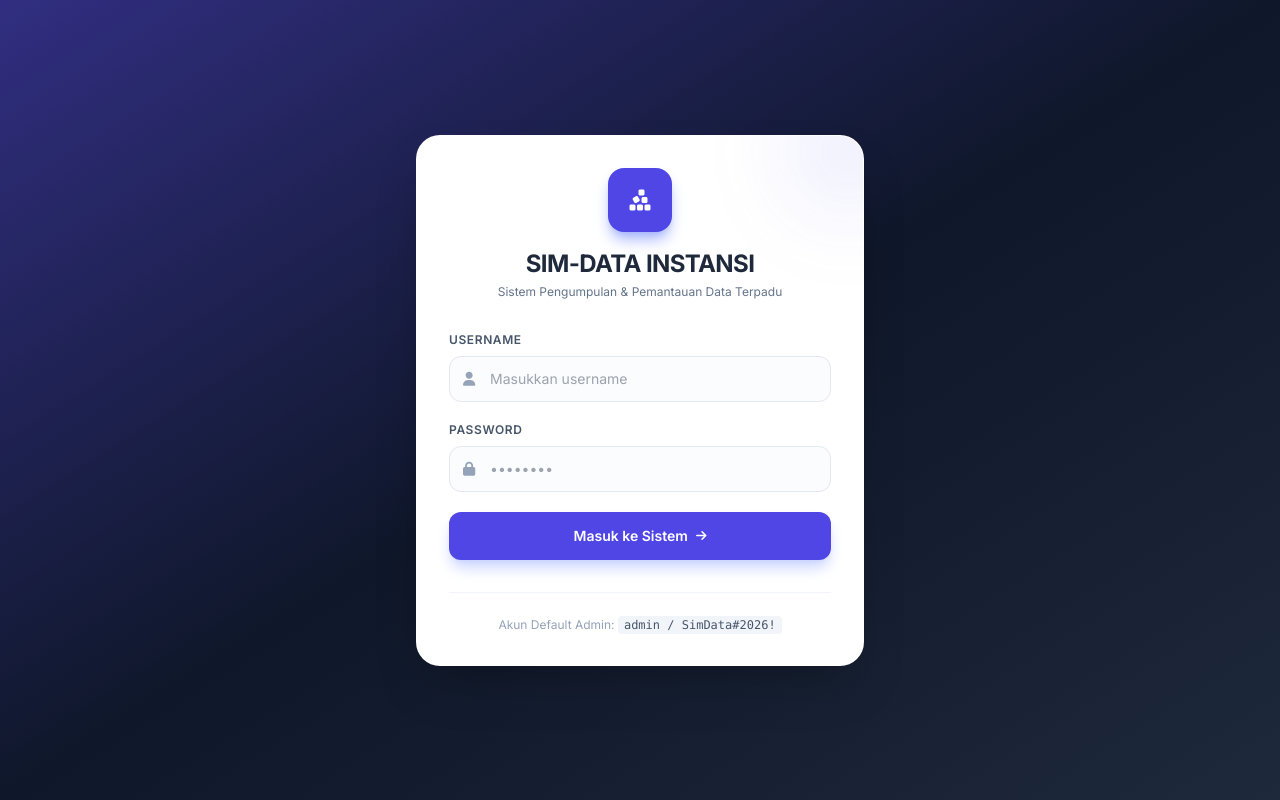
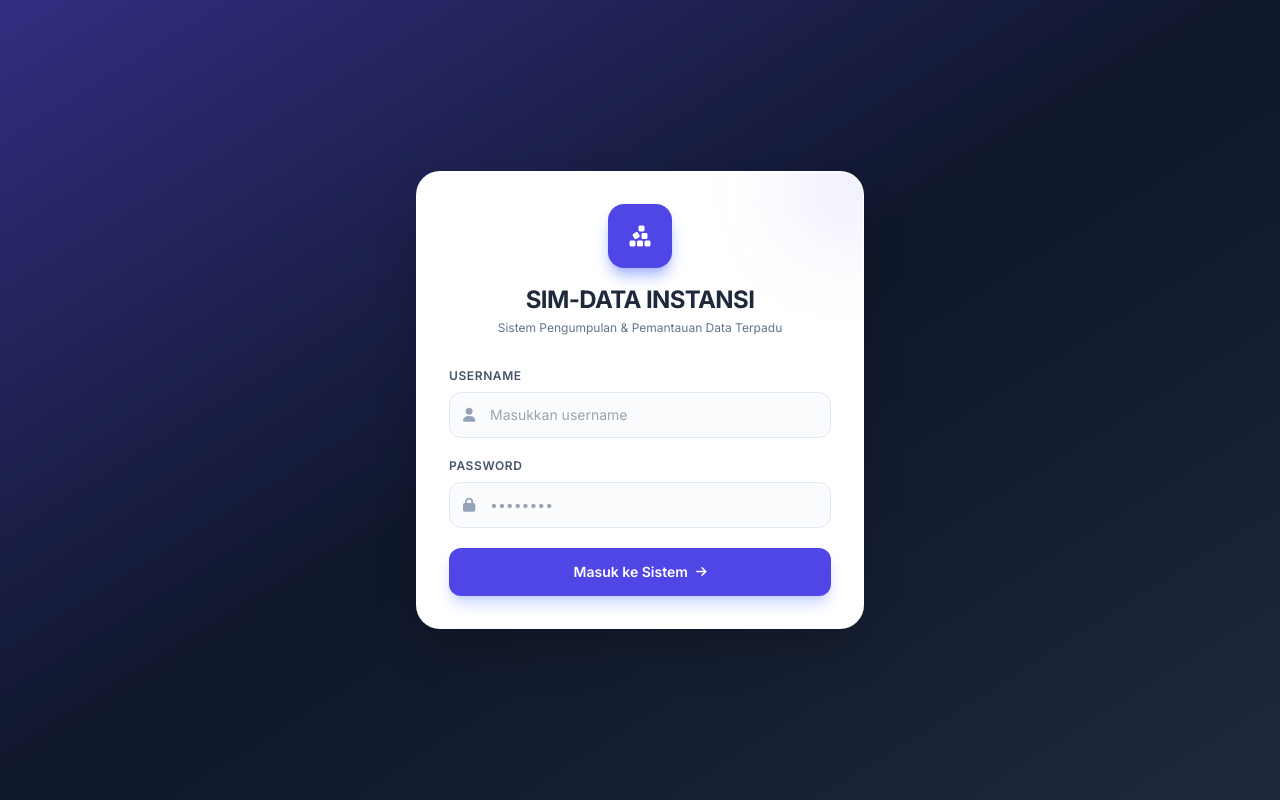
Before and after one commit to IrpanKuy/E-Data-System, a plain HTML site: page index.html in a window 1280 px wide. Drawn offline with nearby package versions, Linux system fonts and the light colour scheme.

Commit message:
chore: remove hardcoded default admin credentials from login page

```diff
--- a/index.html
+++ b/index.html
@@ -100,10 +100,6 @@
           <i class="fa-solid fa-arrow-right text-xs"></i>
         </button>
       </form>
-
-      <div class="mt-8 pt-6 border-t border-slate-100 text-center">
-        <p class="text-xs text-slate-400">Akun Default Admin: <span class="font-mono bg-slate-100 px-1.5 py-0.5 rounded text-slate-600">admin / SimData#2026!</span></p>
-      </div>
     </div>
   </div>
 
```
